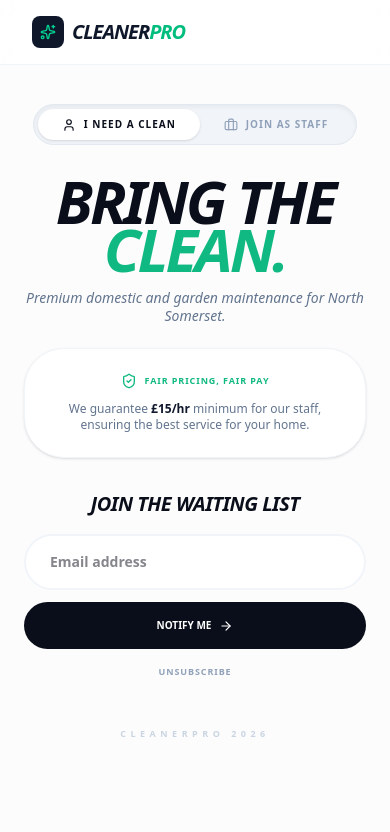
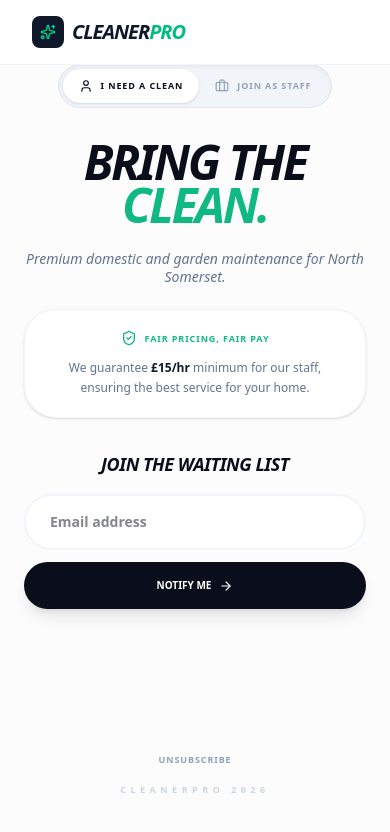
Before and after one commit to Ludderzz/btclanding, a React (Vite) app: page / in a window 390 px wide. Shown: the top 832 px of the page. Built offline with nearby package versions, Linux system fonts and the light colour scheme; the HTML template or start-up script is replaced by a standard one.

Commit message:
mobile nav fix

```diff
--- a/src/pages/Landing.jsx
+++ b/src/pages/Landing.jsx
@@ -4,7 +4,7 @@ import { ArrowRight, ShieldCheck, Mail, Loader2, Briefcase, User, Phone } from '
 
 export default function Landing() {
   const [email, setEmail] = useState('');
-  const [phone, setPhone] = useState(''); // New state for phone number
+  const [phone, setPhone] = useState('');
   const [status, setStatus] = useState('idle');
   const [mode, setMode] = useState('customer');
 
@@ -18,7 +18,7 @@ export default function Landing() {
         headers: { 'Content-Type': 'application/json' },
         body: JSON.stringify({
           email,
-          phone: mode === 'staff' ? phone : 'N/A', // Send phone only if staff
+          phone: mode === 'staff' ? phone : 'N/A',
           type: mode
         }),
       });
@@ -36,82 +36,87 @@ export default function Landing() {
   };
 
   return (
-    <div className="h-screen w-full flex flex-col items-center justify-center px-6 bg-[#fcfcfc] overflow-hidden">
+    /* Change 1: Use min-h-screen instead of h-screen to allow scrolling if needed.
+      Change 2: Added py-12 for breathing room on mobile and overflow-y-auto.
+    */
+    <div className="min-h-screen w-full flex flex-col items-center justify-start md:justify-center px-6 py-12 bg-[#fcfcfc] overflow-y-auto">
 
-      {/* 1. Toggle Switch */}
-      <div className="mb-8 flex p-1 bg-slate-100 rounded-full border border-slate-200 shadow-inner">
+      {/* 1. Toggle Switch - Now with better mobile spacing */}
+      <div className="mt-4 md:mt-0 mb-8 flex p-1 bg-slate-100 rounded-full border border-slate-200 shadow-inner shrink-0">
         <button
           onClick={() => { setMode('customer'); setStatus('idle'); }}
-          className={`flex items-center gap-2 px-6 py-2 rounded-full text-[10px] font-black uppercase tracking-widest transition-all ${mode === 'customer' ? 'bg-white shadow-sm text-[#0a0e1a]' : 'text-slate-400'}`}
+          className={`flex items-center gap-2 px-4 md:px-6 py-2.5 rounded-full text-[9px] md:text-[10px] font-black uppercase tracking-widest transition-all ${mode === 'customer' ? 'bg-white shadow-sm text-[#0a0e1a]' : 'text-slate-400'}`}
         >
           <User size={14} /> I need a clean
         </button>
         <button
           onClick={() => { setMode('staff'); setStatus('idle'); }}
-          className={`flex items-center gap-2 px-6 py-2 rounded-full text-[10px] font-black uppercase tracking-widest transition-all ${mode === 'staff' ? 'bg-[#10b981] shadow-sm text-white' : 'text-slate-400'}`}
+          className={`flex items-center gap-2 px-4 md:px-6 py-2.5 rounded-full text-[9px] md:text-[10px] font-black uppercase tracking-widest transition-all ${mode === 'staff' ? 'bg-[#10b981] shadow-sm text-white' : 'text-slate-400'}`}
         >
           <Briefcase size={14} /> Join as staff
         </button>
       </div>
 
+      {/* 2. Hero Text - Scaled down slightly for mobile to prevent clipping */}
       <div className="text-center max-w-4xl mb-6">
-        <h1 className="hero-text text-6xl md:text-8xl lg:text-[7.5rem]">
+        <h1 className="hero-text text-5xl sm:text-6xl md:text-8xl lg:text-[7.5rem] leading-[0.9] tracking-tighter">
           {mode === 'customer' ? 'BRING THE ' : 'JOIN THE '}
           <br />
           <span className={mode === 'customer' ? 'text-[#10b981]' : 'text-[#0a0e1a]'}>
             {mode === 'customer' ? 'CLEAN.' : 'TEAM.'}
           </span>
         </h1>
-        <p className="mt-4 text-slate-500 text-sm md:text-base font-medium max-w-xl mx-auto leading-tight italic">
+        <p className="mt-6 text-slate-500 text-sm md:text-base font-medium max-w-sm md:max-w-xl mx-auto leading-tight italic">
           {mode === 'customer'
             ? "Premium domestic and garden maintenance for North Somerset."
             : "Work with the best. We pay a living wage and respect your time."}
         </p>
       </div>
 
+      {/* 3. Info Card - Responsive padding */}
       <motion.div
         layout
-        className="max-w-2xl w-full bg-white border border-slate-100 rounded-[2.5rem] p-6 md:p-8 shadow-sm mb-8 flex flex-col items-center space-y-3"
+        className="max-w-2xl w-full bg-white border border-slate-100 rounded-[2rem] md:rounded-[2.5rem] p-5 md:p-8 shadow-sm mb-8 flex flex-col items-center space-y-3"
       >
         <div className={`flex items-center gap-2 font-black text-[9px] uppercase tracking-widest ${mode === 'customer' ? 'text-[#10b981]' : 'text-slate-900'}`}>
           <ShieldCheck size={16} />
           <span>{mode === 'customer' ? 'Fair Pricing, Fair Pay' : 'Industry Leading Pay'}</span>
         </div>
-        <p className="text-slate-500 text-xs md:text-sm text-center">
+        <p className="text-slate-500 text-xs md:text-sm text-center leading-relaxed">
           {mode === 'customer'
             ? <>We guarantee <span className="text-slate-900 font-bold">£15/hr</span> minimum for our staff, ensuring the best service for your home.</>
             : <>All our cleaners earn a minimum of <span className="text-slate-900 font-bold">£15 per hour</span> plus travel. Reliable work, local clients.</>}
         </p>
       </motion.div>
 
+      {/* 4. Form Section */}
       <div className="w-full max-w-lg space-y-4 text-center">
-        <h2 className="text-xl font-black italic uppercase tracking-tight">
+        <h2 className="text-lg md:text-xl font-black italic uppercase tracking-tight">
           {mode === 'customer' ? 'Join the waiting list' : 'Apply for early access'}
         </h2>
 
         {status !== 'success' ? (
           <form onSubmit={handleSubmit} className="flex flex-col gap-3">
-            <div className="relative flex flex-col md:flex-row gap-2">
+            <div className="relative flex flex-col gap-2">
               <input
                 type="email"
                 required
                 placeholder="Email address"
-                className="flex-[2] bg-white border-2 border-slate-100 px-6 py-4 rounded-full outline-none focus:border-[#10b981] font-bold text-sm"
+                className="w-full bg-white border-2 border-slate-100 px-6 py-4 rounded-full outline-none focus:border-[#10b981] font-bold text-sm"
                 value={email}
                 onChange={(e) => setEmail(e.target.value)}
               />
 
-              {/* Conditional Phone Input with Animation */}
-              <AnimatePresence>
+              <AnimatePresence mode="wait">
                 {mode === 'staff' && (
                   <motion.input
-                    initial={{ opacity: 0, x: 20 }}
-                    animate={{ opacity: 1, x: 0 }}
-                    exit={{ opacity: 0, x: 20 }}
+                    initial={{ opacity: 0, height: 0 }}
+                    animate={{ opacity: 1, height: 'auto' }}
+                    exit={{ opacity: 0, height: 0 }}
                     type="tel"
                     required
                     placeholder="Phone number"
-                    className="flex-1 bg-white border-2 border-slate-100 px-6 py-4 rounded-full outline-none focus:border-[#10b981] font-bold text-sm"
+                    className="w-full bg-white border-2 border-slate-100 px-6 py-4 rounded-full outline-none focus:border-[#10b981] font-bold text-sm overflow-hidden"
                     value={phone}
                     onChange={(e) => setPhone(e.target.value)}
                   />
@@ -121,25 +126,28 @@ export default function Landing() {
 
             <button
               type="submit"
-              className={`w-full md:w-auto self-center px-12 py-4 rounded-full font-black uppercase text-[10px] transition-all flex items-center justify-center gap-2 text-white ${mode === 'customer' ? 'bg-[#0a0e1a] hover:bg-[#10b981]' : 'bg-[#10b981] hover:bg-[#0a0e1a]'}`}
+              className={`w-full px-12 py-4 rounded-full font-black uppercase text-[10px] transition-all flex items-center justify-center gap-2 text-white shadow-lg ${mode === 'customer' ? 'bg-[#0a0e1a] hover:bg-[#10b981]' : 'bg-[#10b981] hover:bg-[#0a0e1a]'}`}
             >
               {status === 'loading' ? <Loader2 className="animate-spin" size={16} /> : <>{mode === 'customer' ? 'Notify Me' : 'Submit Application'} <ArrowRight size={14} /></>}
             </button>
           </form>
         ) : (
-          <motion.div initial={{ scale: 0.9 }} animate={{ scale: 1 }} className="text-[#10b981] font-black italic">
+          <motion.div initial={{ scale: 0.9 }} animate={{ scale: 1 }} className="text-[#10b981] font-black italic p-4">
             {mode === 'customer' ? '✓ YOU\'RE ON THE LIST!' : '✓ APPLICATION RECEIVED!'}
           </motion.div>
         )}
       </div>
-{/* Add this right before the last </p> tag */}
-<button
-  onClick={() => window.location.search = '?email=true'}
-  className="mt-4 text-[9px] font-bold text-slate-400 uppercase tracking-widest hover:text-red-400 transition-colors"
->
-  Unsubscribe
-</button>
-      <p className="mt-12 text-[9px] font-black text-slate-300 uppercase tracking-[0.5em]">CleanerPro 2026</p>
+
+      {/* Footer Buttons */}
+      <div className="flex flex-col items-center mt-auto pt-8">
+        <button
+          onClick={() => window.location.search = '?email=true'}
+          className="text-[9px] font-bold text-slate-400 uppercase tracking-widest hover:text-red-400 transition-colors"
+        >
+          Unsubscribe
+        </button>
+        <p className="mt-4 text-[9px] font-black text-slate-300 uppercase tracking-[0.5em]">CleanerPro 2026</p>
+      </div>
     </div>
   );
 }
```
